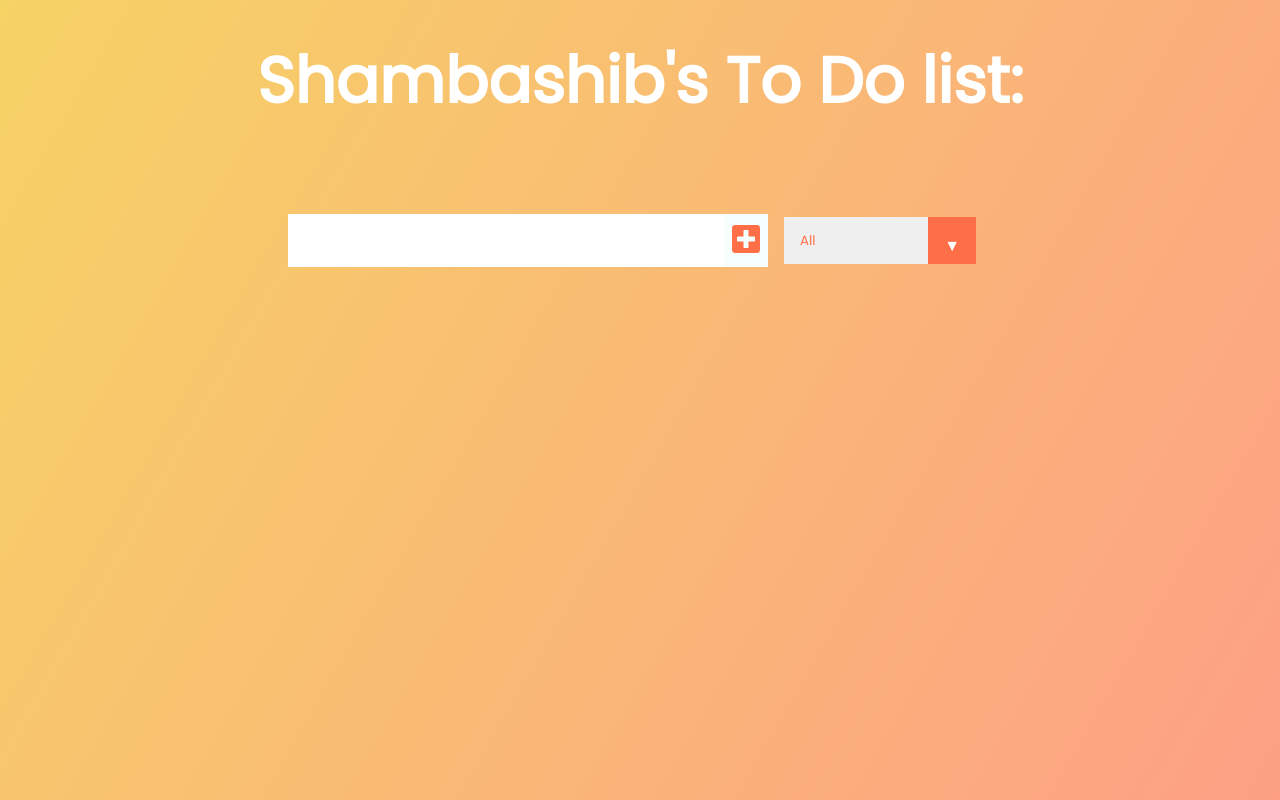
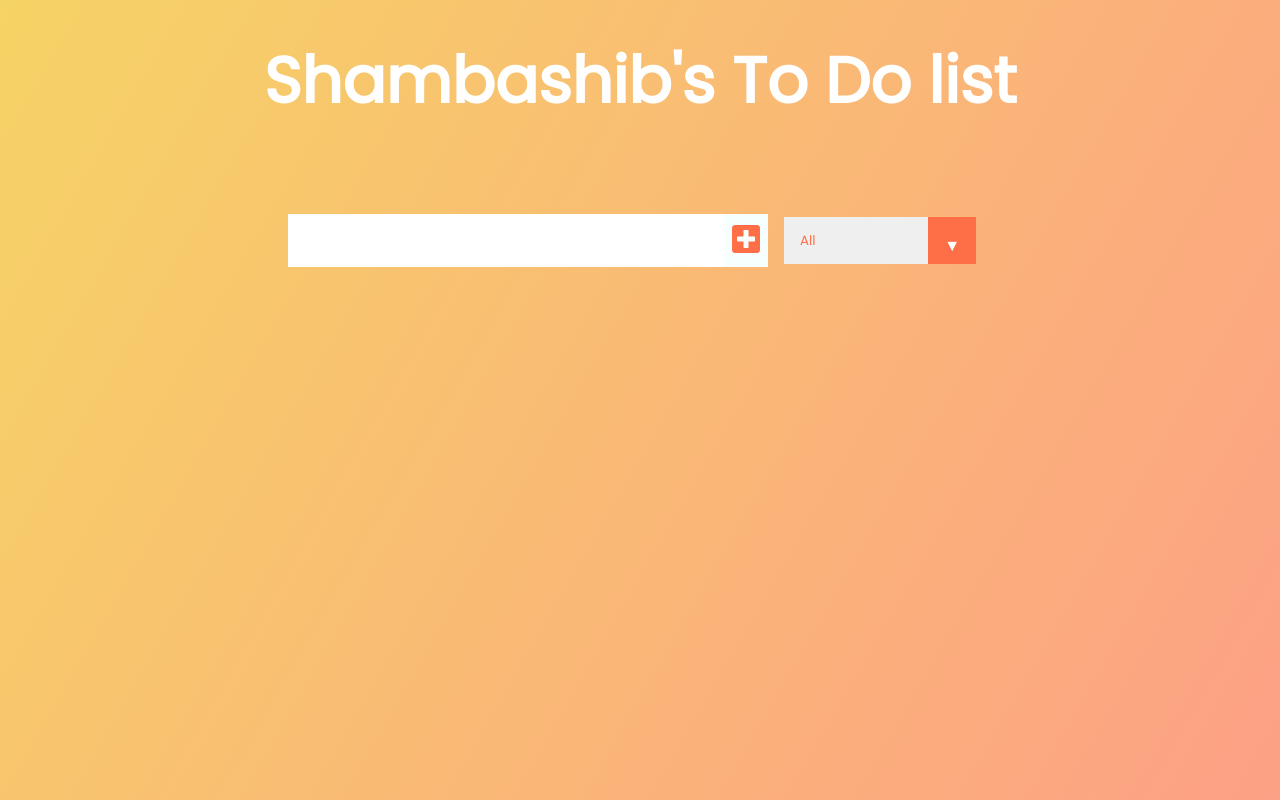
Before and after one commit to shambashib20/To-Do-App, a React (Create React App) app: page / in a window 1280 px wide. Built offline with nearby package versions, Linux system fonts and the light colour scheme.

Commit message:
changes made in the app.js

```diff
--- a/src/App.js
+++ b/src/App.js
@@ -7,7 +7,7 @@ function App() {
   return (
     <div className="App">
       <header>
-        <h1>Shambashib's To Do list:</h1>
+        <h1>Shambashib's To Do list</h1>
       </header>
       <Form setInputText={setInputText}/>
       <ToDolist />
```
